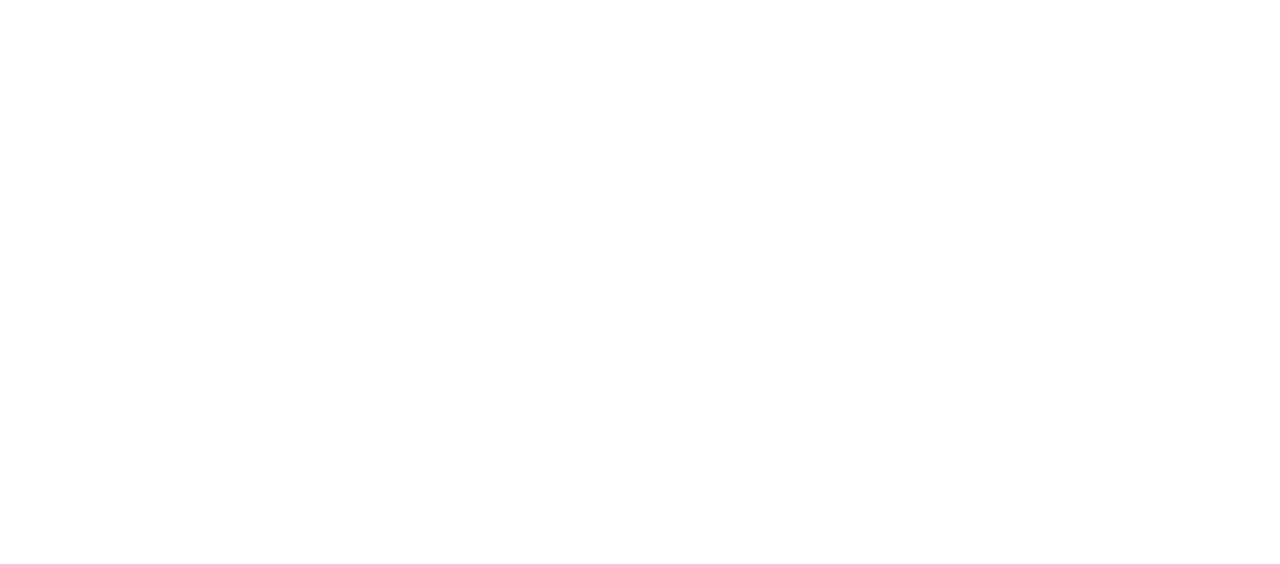
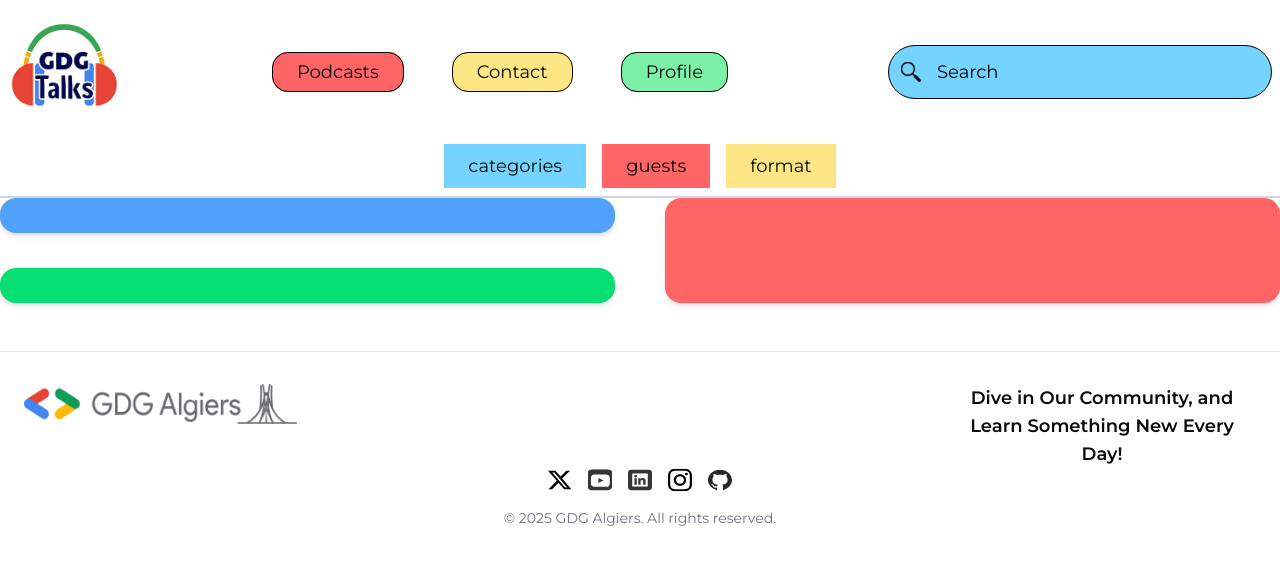
Before and after one commit to bel-wadoud/gdg-podcast, a React (Vite) app in the folder frontend/: page /podcast/1 in a window 1280 px wide. Before the commit this address had no page. Shown: the top 564 px of the page. Built offline with nearby package versions, Linux system fonts and the light colour scheme.

Commit message:
working on podcastplayer page

```diff
--- a/frontend/src/App.tsx
+++ b/frontend/src/App.tsx
@@ -2,6 +2,7 @@
 import Login from "./pages/login";
 import Signup from "./pages/signup";
 import Landing from "./pages/Landing";
+import PodcastPlayer from "./pages/PodcastPlayer";
 
 export default function App() {
   return (
@@ -9,6 +10,7 @@
       <Route path="/" element={<Landing />} />
       <Route path="/login" element={<Login />} />
       <Route path="/signup" element={<Signup />} />
+  <Route path="/podcast/:id" element={<PodcastPlayer />} />
     </Routes>
   );
 }
--- /dev/null
+++ b/frontend/src/components/layout/podcastplayer/Header.tsx
@@ -0,0 +1,101 @@
+import Logo from '@/assets/images/logo.png';
+import Search from '@/assets/icons/search.svg';
+import { Link } from 'react-router-dom';
+function Header () {
+    return (
+        <>
+            <header className="podcast-player-header border-b-2 border-gray-300">
+                {/* container that contains image , sections , search bar  */}
+                <div className="header-container flex items-center justify-between py-4 px-2">
+                    {/* image  */}
+                    <div className="header-image shrink-0 ">
+                        <img src={Logo} alt="Podcast Logo" className="w-auto h-10 sm:h-14 md:h-20 lg:h-24 xl:h-28 inline-block mr-2 object-contain"/>
+                    </div>
+                    {/* sections  */}
+                        <ul className="nav-list hidden md:flex flex-row gap-8 text-lg">
+                            <li className="nav-item"><Link to="/podcast" className="nav-link bg-red-400 px-6 py-2 border border-black rounded-2xl mr-4 hover:bg-red-500 transition duration-300">Podcasts</Link></li>
+                            <li className="nav-item"><Link to="/contact" className="nav-link bg-amber-200 px-6 py-2  border border-black rounded-2xl mr-4 hover:bg-amber-300 transition duration-300">Contact</Link></li>
+                            <li className="nav-item"><Link to="/profile" className="nav-link bg-green-300 px-6 py-2  border border-black rounded-2xl mr-4 hover:bg-green-400 transition duration-300">Profile</Link></li>
+                        </ul>
+                    {/* search bar */}
+                    <div className="header-search flex items-center gap-2">
+                        {/* hidden checkbox used to toggle the search on very small screens */}
+                        <input id="search-toggle" type="checkbox" className="sr-only peer" />
+
+                        {/* icon-only toggle visible on xs (hidden on sm+) */}
+                        <label htmlFor="search-toggle" className="sm:hidden p-2 bg-sky-300 rounded-full cursor-pointer border border-black hover:bg-sky-400 transition">
+                            <img src={Search} alt="Open search" className="w-5 h-5"/>
+                        </label>
+
+                        {/* search box:
+                                - hidden on xs unless the toggle is checked (peer-checked:flex)
+                                - visible and responsive on sm and up
+                                - width adapts across breakpoints
+                        */}
+                        <div className="hidden peer-checked:flex sm:flex items-center bg-sky-300 border border-black rounded-full px-3 py-1 transition-all duration-300 w-full sm:w-1/2 md:w-96">
+                            <img src={Search} alt="Search" className="w-5 h-5 mr-3 hidden sm:inline"/>
+                            <input
+                                type="text"
+                                placeholder="Search"
+                                className="w-full bg-transparent outline-none focus:outline-none focus:ring-0 focus:border-transparent placeholder-black text-sm md:text-lg px-1 py-2"
+                                aria-label="Search"
+                            />
+                        </div>
+                    </div>
+                </div>
+                {/* container that contains sliding lists ( categories , guest , format ) */}
+                <div className=' flex flex-row items-start justify-around gap-6 overflow-x-auto pb-2 '>
+                    {/* Categories list  */}
+                    <div className="flex gap-4">
+                        {/* Categories */}
+                        <div className="group relative ">
+                            <div className="bg-sky-300 cursor-pointer px-6 py-2">
+                                <h5 className="text-lg text-center ">categories</h5>
+                            </div>
+
+                            {/* hidden by default, expands and slides into view on hover */}
+                            <div className="overflow-hidden max-h-0 group-hover:max-h-48 transition-[max-height] duration-300 ease-out">
+                                <ul className="bg-sky-400 mt-2 p-2 space-y-1 transform -translate-y-2 opacity-0 group-hover:translate-y-0 group-hover:opacity-100 transition-all duration-300 hover: cursor-pointer">
+                                    <li className="px-2 py-1 rounded hover:bg-sky-500">category 1</li>
+                                    <li className="px-2 py-1 rounded hover:bg-sky-500">category 2</li>
+                                    <li className="px-2 py-1 rounded hover:bg-sky-500">category 3</li>
+                                </ul>
+                            </div>
+                        </div>
+
+                        {/* Guests */}
+                        <div className="group relative">
+                            <div className="bg-red-400 px-6 py-2 cursor-pointer">
+                                <h5 className="text-lg text-center ">guests</h5>
+                            </div>
+
+                            <div className="overflow-hidden max-h-0 group-hover:max-h-48 transition-[max-height] duration-300 ease-out">
+                                <ul className="bg-red-500 mt-2 p-2 space-y-1 transform -translate-y-2 opacity-0 group-hover:translate-y-0 group-hover:opacity-100 transition-all duration-300 hover: cursor-pointer">
+                                    <li className="px-2 py-1 rounded hover:bg-red-600">guest 1</li>
+                                    <li className="px-2 py-1 rounded hover:bg-red-600">guest 2</li>
+                                    <li className="px-2 py-1 rounded hover:bg-red-600">guest 3</li>
+                                </ul>
+                            </div>
+                        </div>
+
+                        {/* Format */}
+                        <div className="group relative">
+                            <div className="bg-amber-200 px-6 py-2 cursor-pointer">
+                                <h5 className="text-lg text-center ">format</h5>
+                            </div>
+
+                            <div className="overflow-hidden max-h-0 group-hover:max-h-48 transition-[max-height] duration-300 ease-out">
+                                <ul className="bg-amber-400 mt-2 p-2 space-y-1 transform -translate-y-2 opacity-0 group-hover:translate-y-0 group-hover:opacity-100 transition-all duration-300 hover: cursor-pointer" >
+                                    <li className="px-2 py-1 rounded hover:bg-amber-500 ">Video</li>
+                                    <li className="px-2 py-1 rounded hover:bg-amber-500">Audio</li>
+                                </ul>
+                            </div>
+                        </div>
+                    </div>
+                </div>
+            </header>
+        </>
+    )
+}
+
+export default Header;
--- /dev/null
+++ b/frontend/src/components/layout/podcastplayer/Main.tsx
@@ -0,0 +1,19 @@
+function Main() {
+ return (
+    <>
+        <div className="grid grid-cols-2 grid-rows-4 gap-x-[50px] gap-y-[35px] w-full h-full">
+            <div className="bg-blue-400 row-start-1 row-end-3 col-start-1 col-end-2 rounded-2xl shadow-md">
+                {/* video player  */}
+            </div>
+            <div className="bg-green-400 row-start-3 row-end-5 col-start-1 col-end-2 rounded-2xl shadow-md">
+                {/* descrtption */}
+            </div>
+            <div className="bg-red-400 row-start-1 row-end-5 col-start-2 col-end-3 rounded-2xl shadow-md">
+                {/* comments section */}
+            </div>
+        </div>
+    </>
+ )
+}
+
+export default Main;
--- /dev/null
+++ b/frontend/src/pages/PodcastPlayer.tsx
@@ -0,0 +1,21 @@
+import Header from "@/components/layout/podcastplayer/Header";
+import Footer from "@/components/layout/Footer";
+import Main from "@/components/layout/podcastplayer/Main";
+import { useParams } from "react-router-dom";
+
+function PodcastPlayer() {
+    const params = useParams();
+    const id = params.id;
+    return (
+        <>
+        {/* header section */}
+        <Header/>
+        {/* podcast player section */}
+        <Main/>
+        {/* footer section */}
+        <Footer/>
+        </>
+    )
+}
+
+export default PodcastPlayer;
```
Also changed, not shown: frontend/src/assets/icons/search.svg (added).
